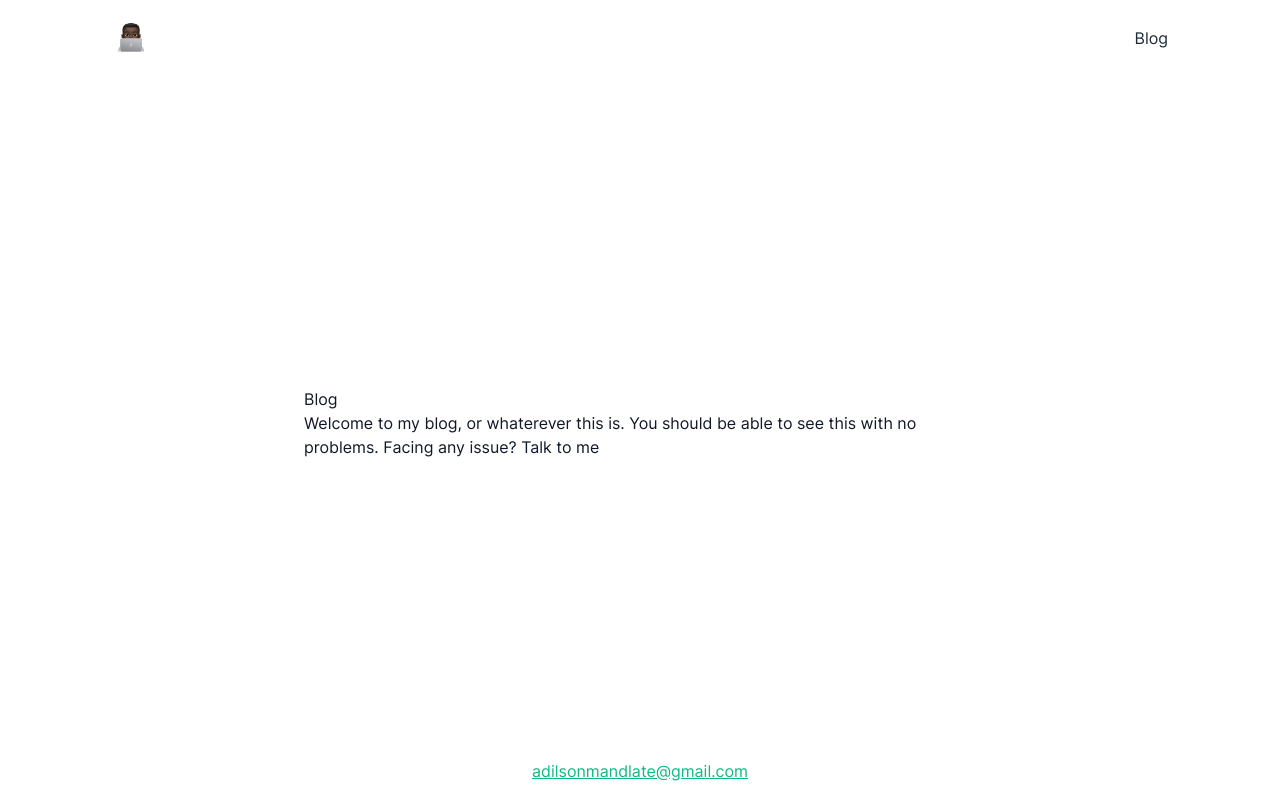
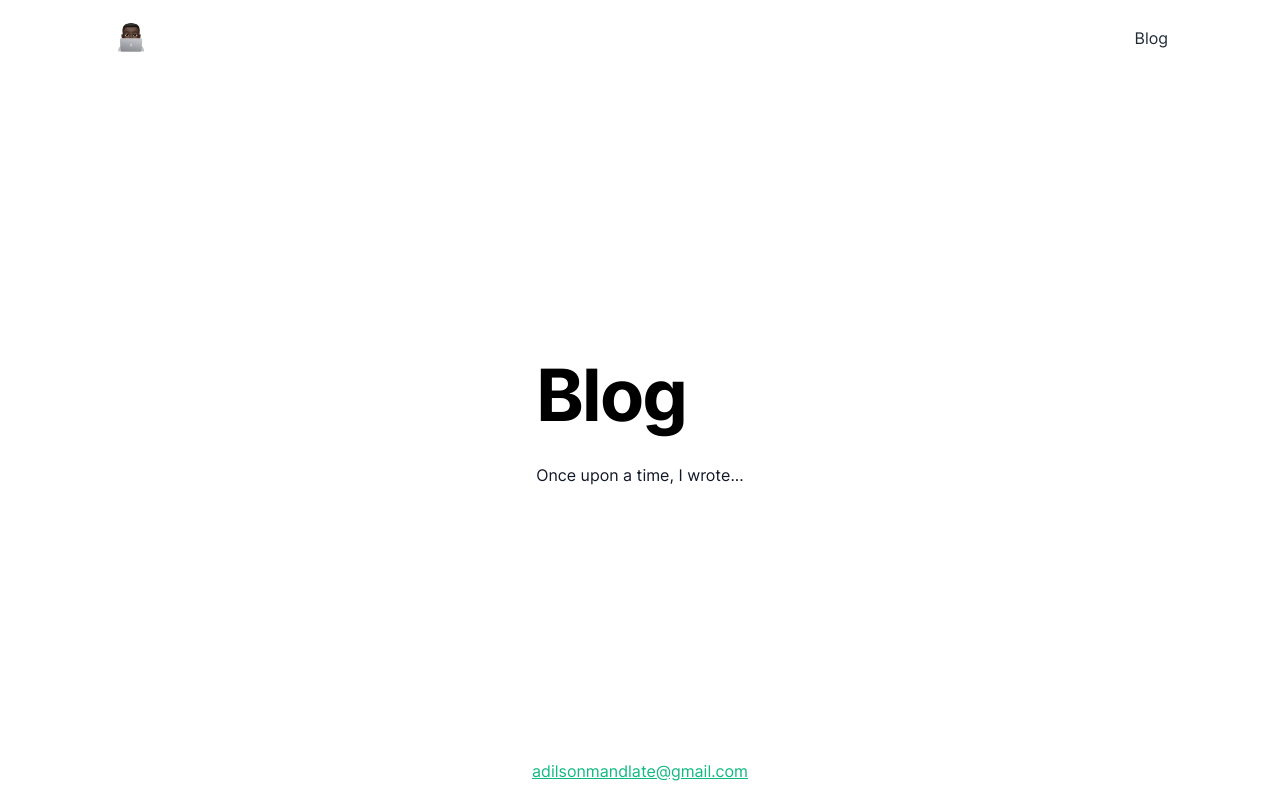
Before and after one commit to adilsonmandlate/adilsonmandlate.dev, a Next.js app: page /blog in a window 1280 px wide. Built offline with nearby package versions, Linux system fonts and the light colour scheme; what @tailwindcss/typography would draw is missing.

Commit message:
feat: replace link of blog page

```diff
--- a/src/components/Navbar/Navbar.js
+++ b/src/components/Navbar/Navbar.js
@@ -15,7 +15,7 @@ const Navbar = () => {
         </a>
       </Link>
 
-      <Link href="/blog/test-post">
+      <Link href="/blog/">
         <a className="text-gray-800 dark:text-gray-50 no-underline">Blog</a>
       </Link>
     </nav>
--- a/src/pages/blog/index.js
+++ b/src/pages/blog/index.js
@@ -2,11 +2,10 @@ import Link from "next/link";
 
 const BlogIndex = () => (
   <>
-    <h1>Blog</h1>
-    <p>
-      Welcome to my blog, or whaterever this is. You should be able to see this
-      with no problems. Facing any issue? Talk to me
-    </p>
+    <h1 className="text-6xl md:text-7xl font-bold tracking-tight mb-8 text-black dark:text-white">
+      Blog
+    </h1>
+    <p>Once upon a time, I wrote...</p>
   </>
 );
 
```
